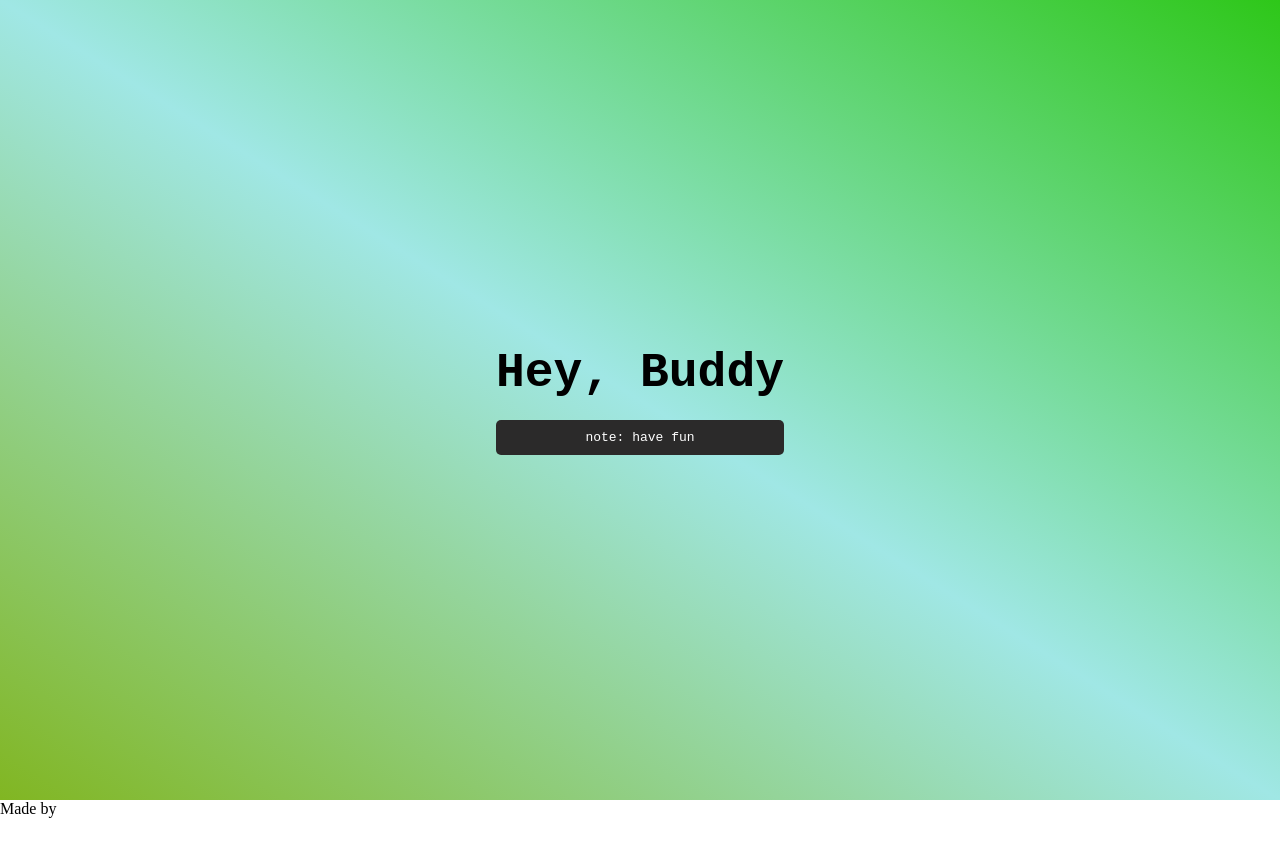
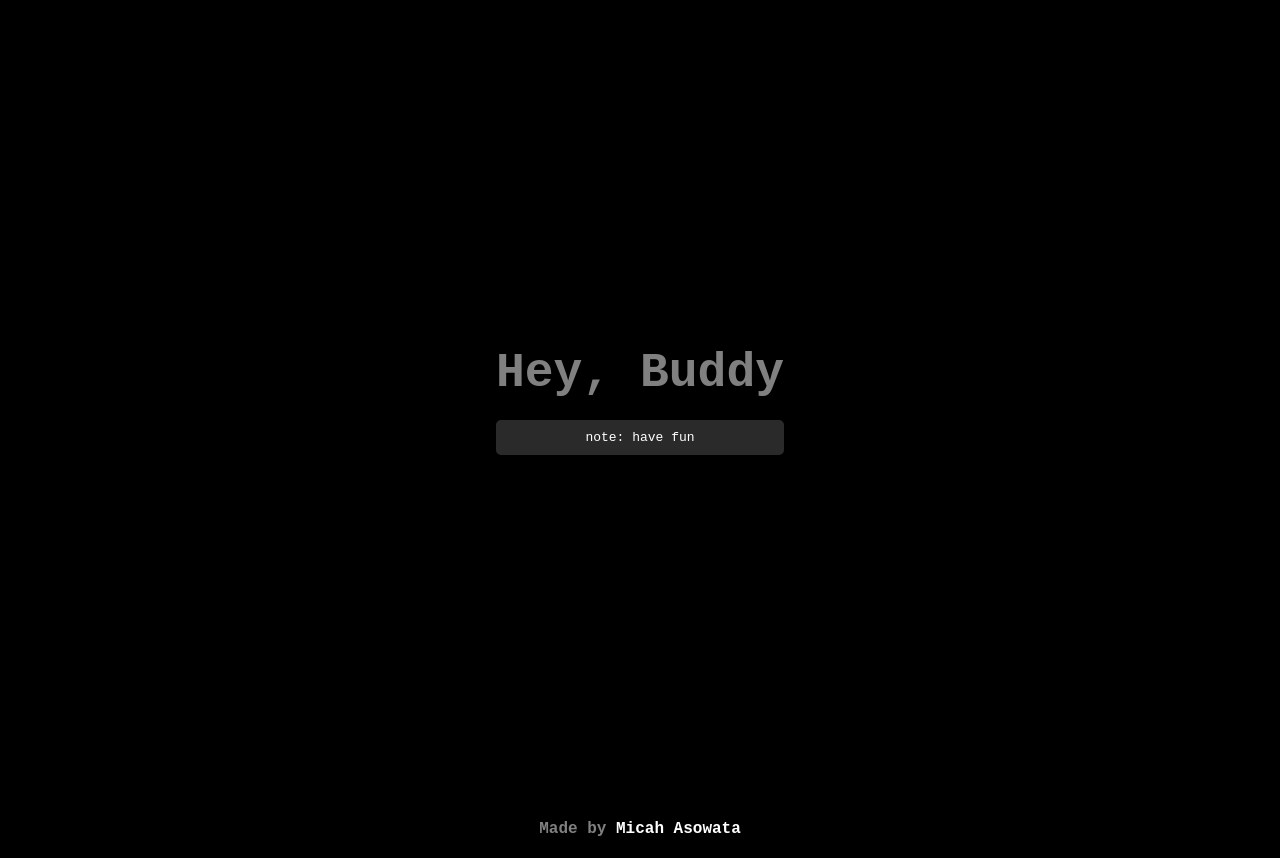
Before and after one commit to micahasowata/test-ci-cd, a plain HTML site: page index.html in a window 1280 px wide. Before the commit the page ends 818 px from the top, so only its background shows below. Drawn offline with Linux system fonts and the light colour scheme.

Commit message:
feat: update the color scheme

```diff
--- a/index.html
+++ b/index.html
@@ -19,7 +19,7 @@
       </div>
     </header>
     <footer>
-      <p>Made by <a href="https://micahasowata.com">Micah</a></p>
+      <p>Made by <a href="https://micahasowata.com">Micah Asowata</a></p>
     </footer>
   </body>
 </html>
--- a/style.css
+++ b/style.css
@@ -2,11 +2,12 @@
   margin: 0;
   padding: 0;
   box-sizing: border-box;
+  color: gray;
 }
 
 header {
   height: 100vh;
-  background: linear-gradient(to top right, #81b622, #a0e7e5, #2ec719);
+  background-color: black;
   display: grid;
   place-content: center;
 }
@@ -34,3 +35,12 @@ code {
   display: grid;
   place-content: center;
 }
+
+footer {
+  background-color: black;
+  display: flex;
+  place-content: center;
+  padding: 20px;
+  font-weight: bold;
+  font-family: "Courier New", Courier, monospace;
+}
```
